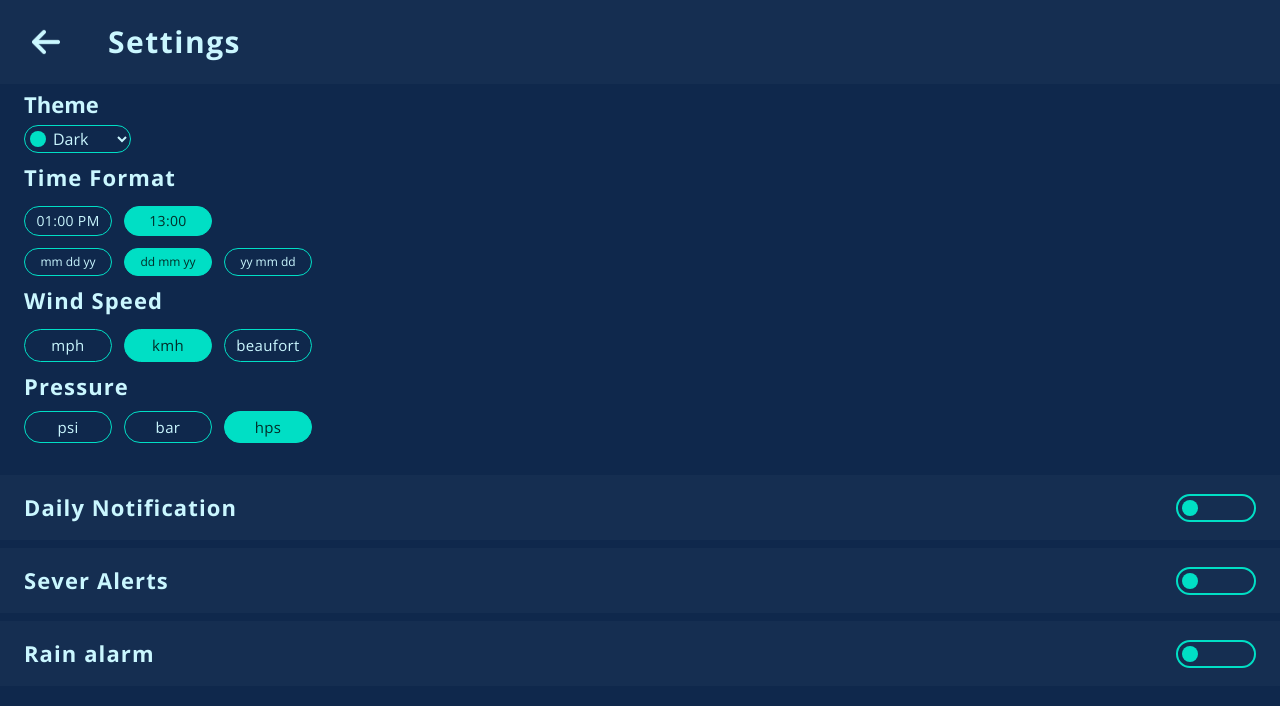
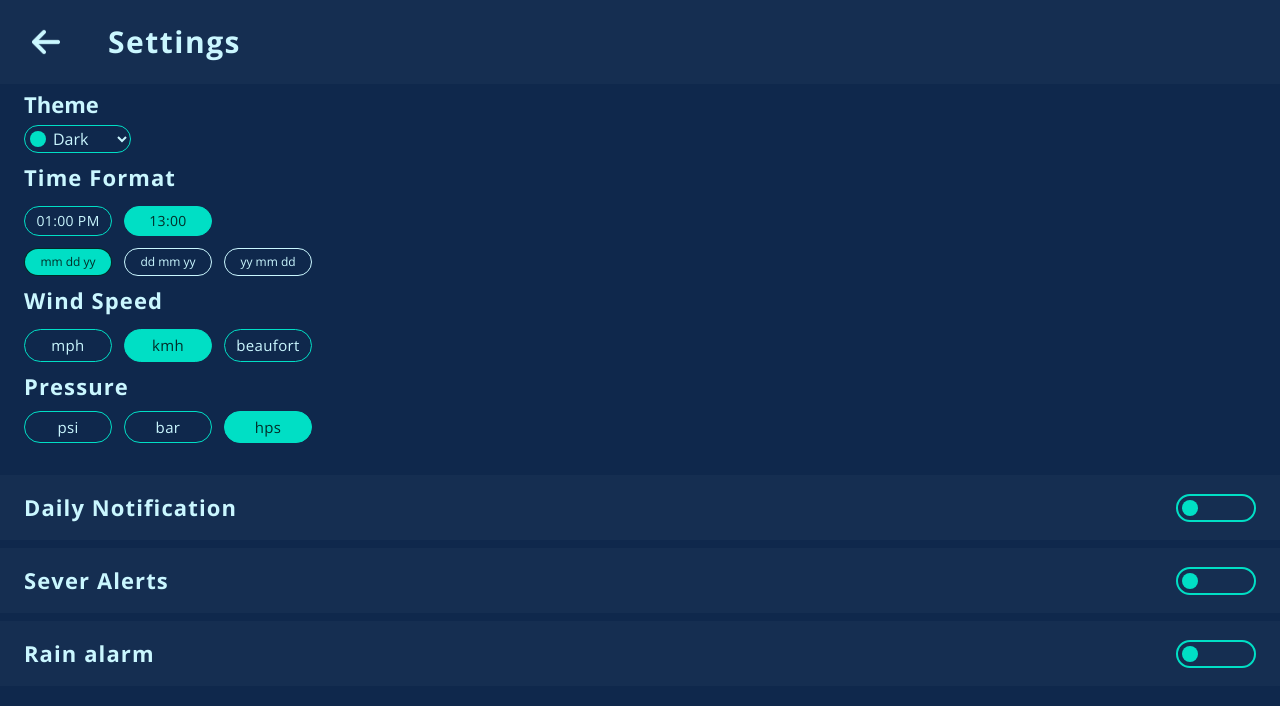
Before and after one commit to 01mehran/react-weather-app, a React (Vite) app: page /setting in a window 1280 px wide. Shown: the top 706 px of the page. Built offline with nearby package versions, Linux system fonts and the light colour scheme; no server answers.

Commit message:
feat: implement active date format button

```diff
--- a/src/context/SettingsContext.jsx
+++ b/src/context/SettingsContext.jsx
@@ -4,6 +4,7 @@ export const SettingsContext = createContext();
 
 export const SettingsProvider = ({ children }) => {
   const [hourFormat, setHourFormat] = useState("24");
+  const [dateFormat, setDateFormat] = useState("m")
 
   useEffect(() => {
     const savedHourFormat = localStorage.getItem("hourFormat");
@@ -17,8 +18,12 @@ export const SettingsProvider = ({ children }) => {
     localStorage.setItem("hourFormat", hourFormat);
   };
 
+  const handleDateFormat = (dateFormat) => {
+    setDateFormat(dateFormat)
+  }
+
   return (
-    <SettingsContext.Provider value={{ hourFormat, handleHourFormat }}>
+    <SettingsContext.Provider value={{ hourFormat, handleHourFormat, handleDateFormat, dateFormat }}>
       {children}
     </SettingsContext.Provider>
   );
--- a/src/pages/Setting.jsx
+++ b/src/pages/Setting.jsx
@@ -9,7 +9,8 @@ import { useSettings } from "@/context/SettingsContext";
 
 export const Setting = () => {
   const navigate = useNavigate();
-  const { hourFormat, handleHourFormat } = useSettings();
+  const { hourFormat, handleHourFormat, dateFormat, handleDateFormat } =
+    useSettings();
 
   return (
     <section className="bg-navy flex h-dvh flex-col">
@@ -61,13 +62,22 @@ export const Setting = () => {
             </button>
           </div>
           <div className="flex items-center gap-3">
-            <button className="border-blue text-lightBlue w-[88px] cursor-pointer rounded-full border p-[4px] px-2 text-[12px]">
+            <button
+              onClick={() => handleDateFormat("m")}
+              className={` ${dateFormat === "m" ? "bg-blue text-black/80" : "text-lightBlue"} w-[88px] cursor-pointer rounded-full border p-[4px] px-2 text-[12px] transition-all duration-300`}
+            >
               mm dd yy
             </button>
-            <button className="border-blue bg-blue w-[88px] cursor-pointer rounded-full border p-[4px] px-2 text-[12px] text-black/80">
+            <button
+              onClick={() => handleDateFormat("d")}
+              className={`${dateFormat === "d" ? "bg-blue text-black/80" : "text-lightBlue"} w-[88px] cursor-pointer rounded-full border p-[4px] px-2 text-[12px] text-black/80 transition-all duration-300`}
+            >
               dd mm yy
             </button>
-            <button className="border-blue text-lightBlue w-[88px] cursor-pointer rounded-full border p-[4px] px-2 text-[12px]">
+            <button
+              onClick={() => handleDateFormat("y")}
+              className={`${dateFormat === "y" ? "bg-blue text-black/80" : "text-lightBlue"} w-[88px] cursor-pointer rounded-full border p-[4px] px-2 text-[12px] transition-all duration-300`}
+            >
               yy mm dd
             </button>
           </div>
```
